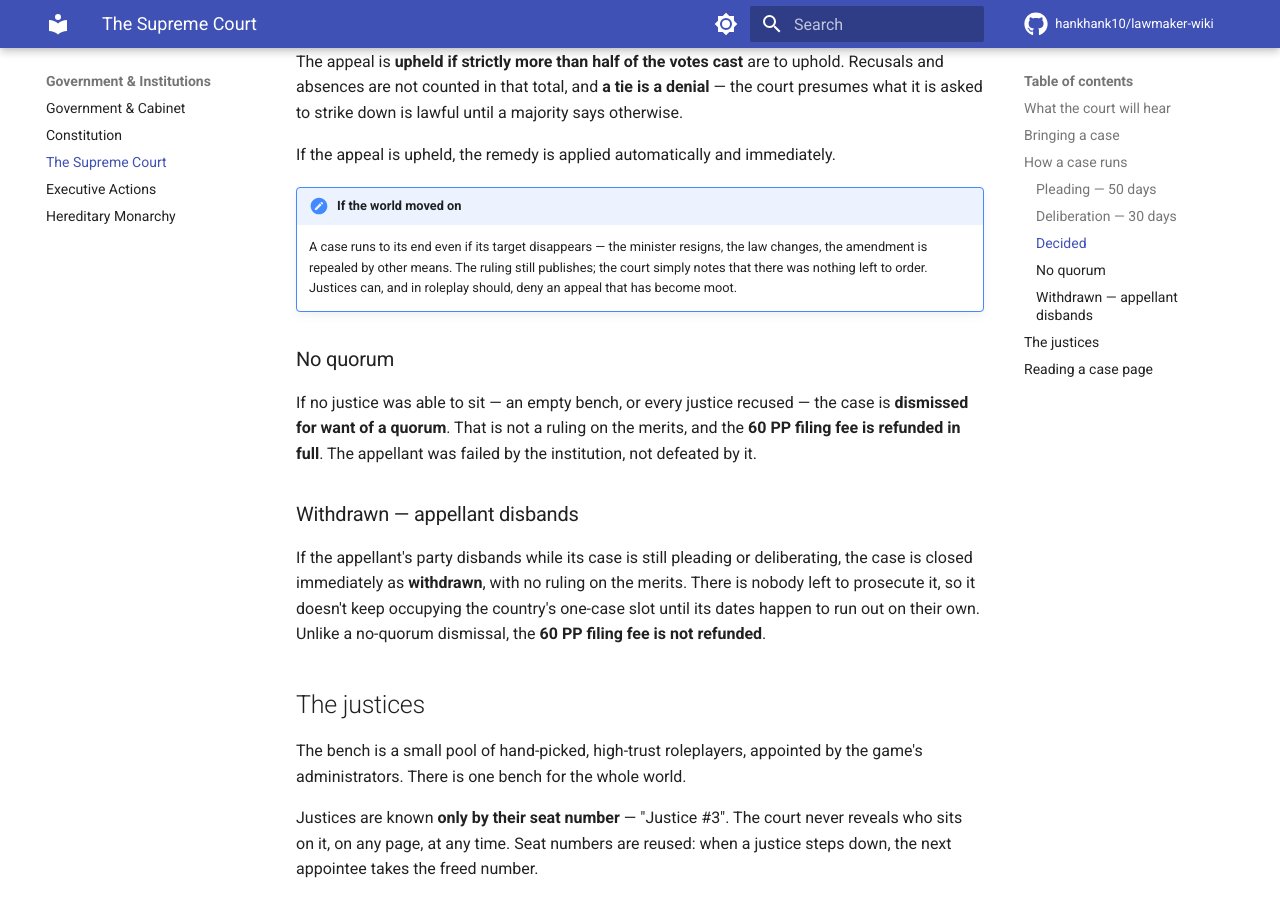
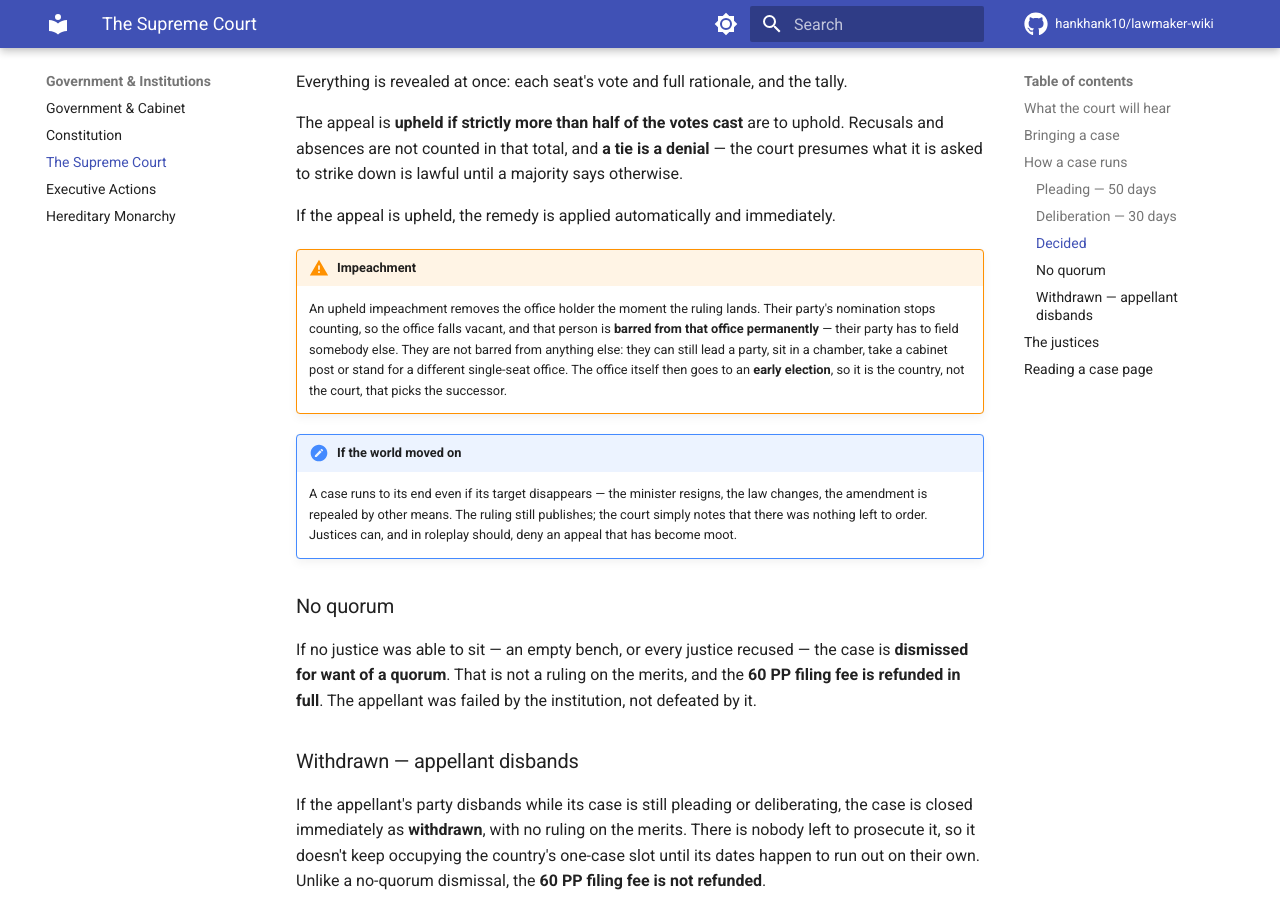
Before and after one commit to hankhank10/lawmaker-wiki, an MkDocs documentation site: the page built from docs/gameplay/supreme-court.md, in a window 1280 px wide and 900 px high, scrolled down 2445 px. Built offline with MkDocs 1.6.1 and Material for MkDocs 9.7.7, drawn with Linux system fonts in a browser that asks for light colours; comment, search, counter and statistics services are not loaded; some of the changed text lies outside the part shown.

Commit message:
📝 Sync from private repo
Auto-synced from hankhank10/lawmaker/game-manual

```diff
--- a/docs/gameplay/supreme-court.md
+++ b/docs/gameplay/supreme-court.md
@@ -16,7 +16,7 @@ There are four things you can claim:
 |---|---|---|
 | A law in force is illegal or unconstitutional | Which law, and which option it should be moved to instead | The law is changed to the option you asked for |
 | A cabinet member is acting illegally | Which minister, and what they did | The minister is removed from office |
-| A president is acting illegally | Which directly elected single-seat office | An impeachment: an early election is called for that office |
+| A president is acting illegally | Which directly elected single-seat office | An impeachment: the office holder is removed at once and barred from that office for good, and an early election is called to fill it |
 | A constitutional amendment is illegal or inconsistent | Which amendment, and why it cannot stand | The amendment is struck from the constitution |
 
 Only **amendments** can be struck down. Power allocations, legislatures, cabinet positions and the monarchy are structural constitution content with their own [constitutional change](constitution.md) machinery, and the court does not touch them.
@@ -65,6 +65,14 @@ The appeal is **upheld if strictly more than half of the votes cast** are to uph
 
 If the appeal is upheld, the remedy is applied automatically and immediately.
 
+!!! warning "Impeachment"
+    An upheld impeachment removes the office holder the moment the ruling lands. Their party's
+    nomination stops counting, so the office falls vacant, and that person is **barred from that
+    office permanently** — their party has to field somebody else. They are not barred from
+    anything else: they can still lead a party, sit in a chamber, take a cabinet post or stand for
+    a different single-seat office. The office itself then goes to an **early election**, so it is
+    the country, not the court, that picks the successor.
+
 !!! note "If the world moved on"
     A case runs to its end even if its target disappears — the minister resigns, the law changes, the amendment is repealed by other means. The ruling still publishes; the court simply notes that there was nothing left to order. Justices can, and in roleplay should, deny an appeal that has become moot.
 
```
